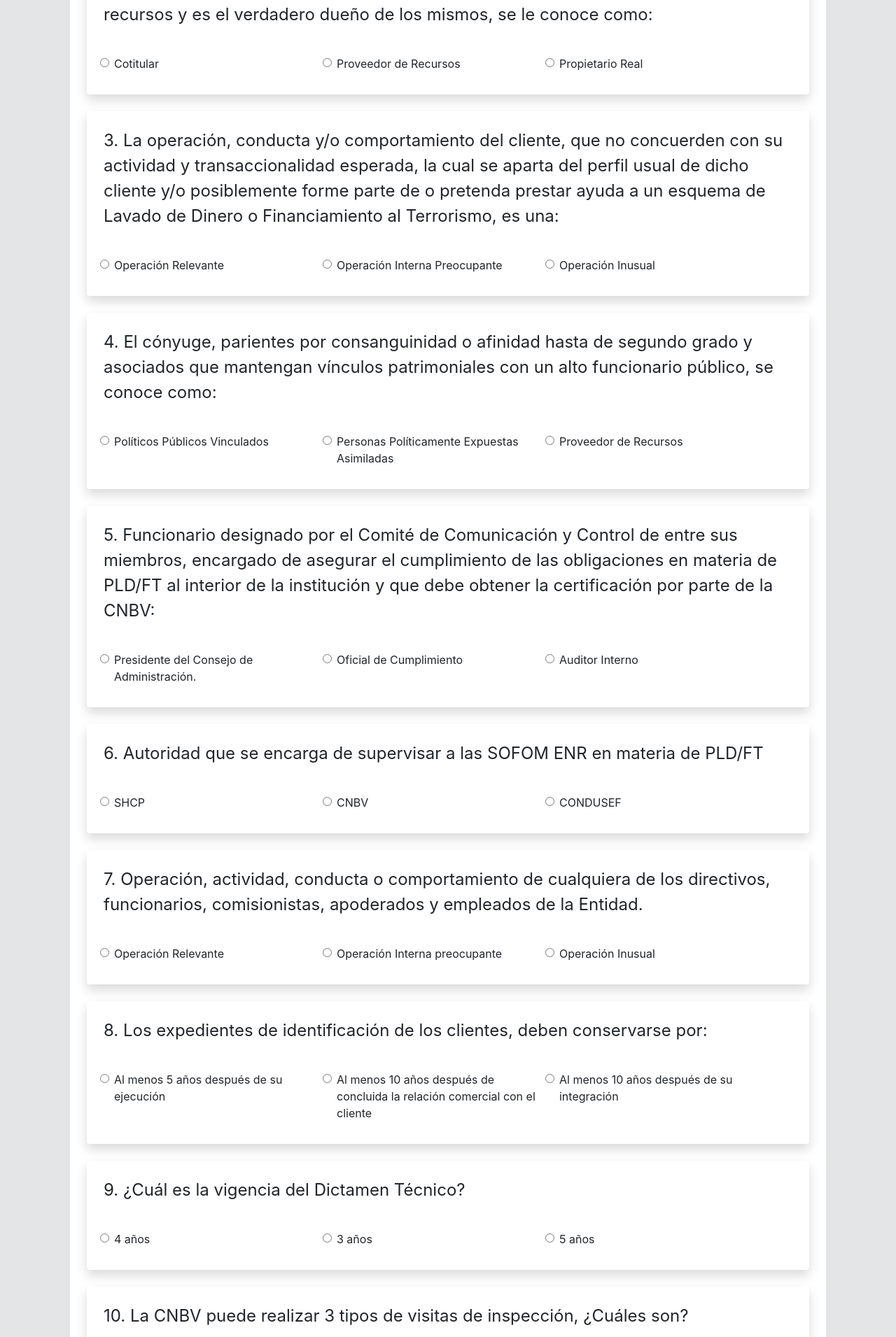
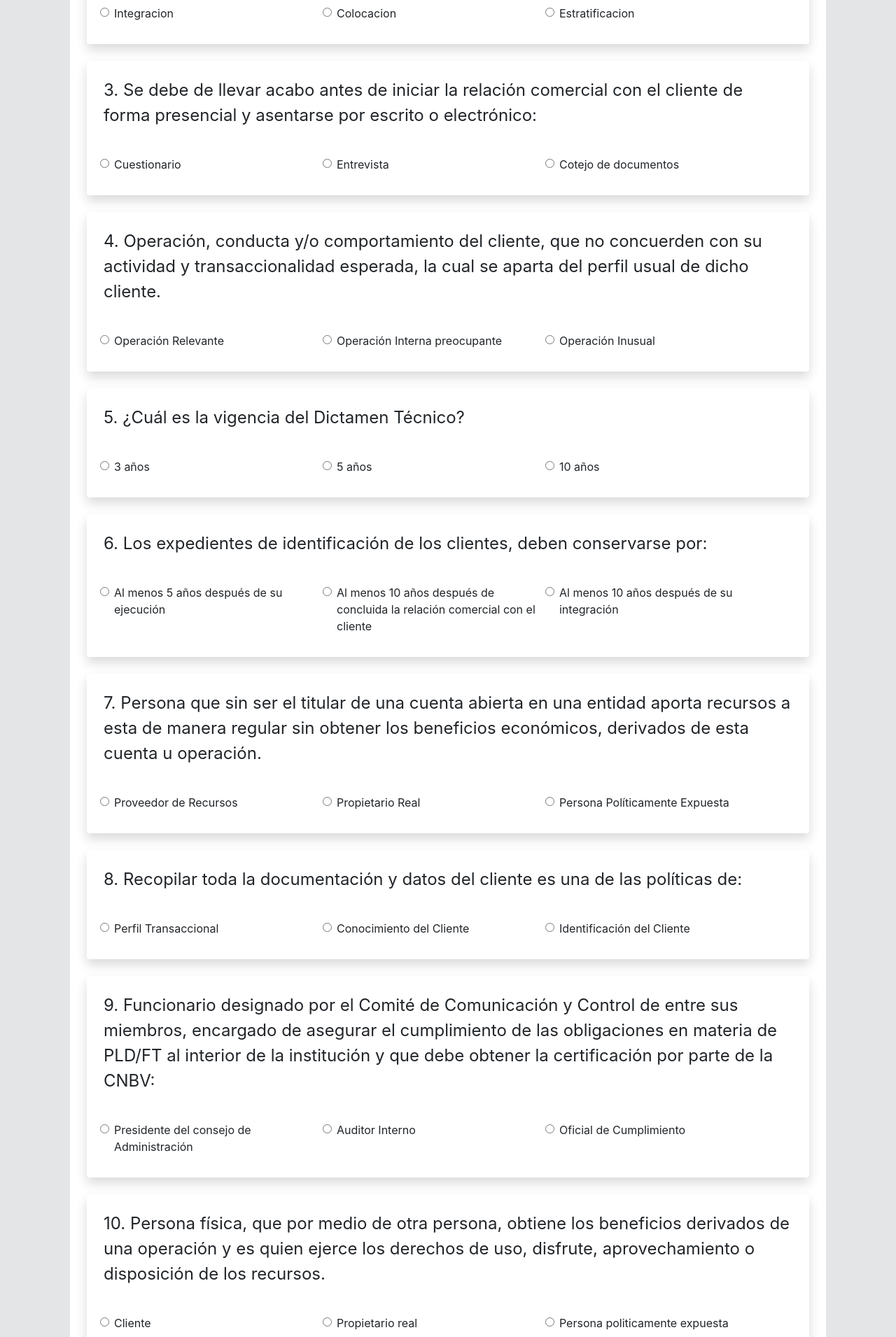
Before and after one commit to gabrielmares/examenPLD, a React (Create React App) app: page /inicio in a window 1280 px wide. Shown: the part 449-2360 px from the top of the page at 70% size. Built offline with nearby package versions, Linux system fonts and the light colour scheme; no server answers; the database is empty; sample sign-in values are in the browser's storage.

Commit message:
actualizacion de componentes y preguntas

```diff
--- a/package.json
+++ b/package.json
@@ -3,17 +3,21 @@
   "version": "0.1.0",
   "private": true,
   "dependencies": {
+    "@emotion/core": "^10.0.35",
+    "@emotion/styled": "^10.0.27",
     "@testing-library/jest-dom": "^4.2.4",
     "@testing-library/react": "^9.5.0",
     "@testing-library/user-event": "^7.2.1",
     "axios": "^0.19.2",
     "dotenv": "^8.2.0",
     "firebase": "^7.17.1",
+    "html2canvas": "^1.0.0-rc.7",
+    "jspdf": "^2.1.0",
     "react": "^16.13.1",
     "react-dom": "^16.13.1",
     "react-icons": "^3.10.0",
     "react-router-dom": "^5.2.0",
-    "react-scripts": "^3.4.2",
+    "react-scripts": "^3.4.3",
     "reactstrap": "^8.5.1"
   },
   "scripts": {
--- a/src/Preguntas.js
+++ b/src/Preguntas.js
@@ -8,52 +8,43 @@ export const Preguntas = [
         ]
     },
     {
-        pregunta: "A aquella persona física que por medio de otra obtiene los beneficios derivados de un contrato u operación, en última instancia ejerce los derechos de uso de los recursos y es el verdadero dueño de los mismos, se le conoce como:",
+        pregunta: "Introducir  ganancias ilícitas al sistema financiero se refiere a la etapa de:",
         respuestas: [
-            "Cotitular",
-            "Proveedor de Recursos",
-            "Propietario Real"
+            "Integracion",
+            "Colocacion",
+            "Estratificacion"
         ]
     },
     {
-        pregunta: "La operación, conducta y/o comportamiento del cliente, que no concuerden con su actividad y transaccionalidad esperada, la cual se aparta del perfil usual de dicho cliente y/o posiblemente forme parte de o pretenda prestar ayuda a un esquema de Lavado de Dinero o Financiamiento al Terrorismo, es una:",
+        pregunta: "Se debe de llevar acabo antes de iniciar la relación comercial con el cliente de forma presencial y asentarse por escrito o electrónico:",
         respuestas: [
-            "Operación Relevante",
-            "Operación Interna Preocupante",
-            "Operación Inusual"
+            "Cuestionario",
+            "Entrevista",
+            "Cotejo de documentos"
         ]
     }, {
-        pregunta: "El cónyuge, parientes por consanguinidad o afinidad hasta de segundo grado y asociados que mantengan vínculos patrimoniales con un alto funcionario público, se conoce como:",
-        respuestas: [
-            "Políticos Públicos Vinculados",
-            "Personas Políticamente Expuestas Asimiladas",
-            "Proveedor de Recursos"
-        ]
-    },
-    {
-        pregunta: "Funcionario designado por el Comité de Comunicación y Control de entre sus miembros, encargado de asegurar el cumplimiento de las obligaciones en materia de PLD/FT al interior de la institución y que debe obtener la certificación por parte de la CNBV:",
-        respuestas: [
-            "Presidente del Consejo de Administración.",
-            "Oficial de Cumplimiento",
-            "Auditor Interno"
-
-        ]
-    },
-    {
-        pregunta: "Autoridad que se encarga de supervisar a las SOFOM ENR en materia de PLD/FT",
-        respuestas: [
-            "SHCP",
-            "CNBV",
-            "CONDUSEF"
-        ]
-    },
-
-    {
-        pregunta: "Operación, actividad, conducta o comportamiento de cualquiera de los directivos, funcionarios, comisionistas, apoderados y empleados de la Entidad.",
+        pregunta: "Operación, conducta y/o comportamiento del cliente, que no concuerden con su actividad y transaccionalidad esperada, la cual se aparta del perfil usual de dicho cliente.",
         respuestas: [
             "Operación Relevante",
             "Operación Interna preocupante",
             "Operación Inusual"
+        ]
+    },
+    // {
+    //     pregunta: "Funcionario designado por el Comité de Comunicación y Control de entre sus miembros, encargado de asegurar el cumplimiento de las obligaciones en materia de PLD/FT al interior de la institución y que debe obtener la certificación por parte de la CNBV:",
+    //     respuestas: [
+    //         "Presidente del Consejo de Administración.",
+    //         "Oficial de Cumplimiento",
+    //         "Auditor Interno"
+
+    //     ]
+    // },
+    {
+        pregunta: "¿Cuál es la vigencia del Dictamen Técnico?",
+        respuestas: [
+            "3 años",
+            "5 años",
+            "10 años"
         ]
     },
     {
@@ -65,21 +56,60 @@ export const Preguntas = [
         ]
     },
     {
-        pregunta: "¿Cuál es la vigencia del Dictamen Técnico?",
+        pregunta: "Persona que sin ser el titular de una cuenta abierta en una entidad aporta recursos a esta de manera regular sin obtener los beneficios económicos, derivados de esta cuenta u operación. ",
         respuestas: [
-            "4 años",
-            "3 años",
-            "5 años"
+            "Proveedor de Recursos",
+            "Propietario Real",
+            "Persona Políticamente Expuesta"
         ]
     },
     {
-        pregunta: "La CNBV puede realizar 3 tipos de visitas de inspección, ¿Cuáles son?",
+        pregunta: "Recopilar toda la documentación y datos del cliente es una de las políticas de:",
         respuestas: [
-            "Ordinaria, Extraordinaria y de Investigación",
-            "Ordinaria, Especial y de Investigación.",
-            "Ordinaria, Correctiva y de Investigación.",
+            "Perfil Transaccional",
+            "Conocimiento del Cliente",
+            "Identificación del Cliente"
+        ]
+    },
+    {
+        pregunta: "Funcionario designado por el Comité de Comunicación y Control de entre sus miembros, encargado de asegurar el cumplimiento de las obligaciones en materia de PLD/FT al interior de la institución y que debe obtener la certificación por parte de la CNBV:",
+        respuestas: [
+            "Presidente del consejo de Administración",
+            "Auditor Interno",
+            "Oficial de Cumplimiento",
             // "Todas las anteriores"
         ]
 
-    }
+    },
+    {
+        pregunta: "Persona física, que por medio de otra persona, obtiene los beneficios derivados de una operación y es quien ejerce los derechos de uso, disfrute, aprovechamiento o disposición de los recursos.",
+        respuestas: [
+            "Cliente",
+            "Propietario real",
+            "Persona politicamente expuesta",
+            // "Todas las anteriores"
+        ]
+
+    },
+
+    {
+        pregunta: "Si como empleado o funcionario de la Entidad detectas una posible operación, actividad, conducta o comportamiento sospechoso, ¿Cuál es tu obligación?",
+        respuestas: [
+            "Enviar un correo electrónico a la Dirección General para informarle el caso.",
+            "Ninguno, la detección de inusualidad es responsabilidad del Oficial de Cumplimiento",
+            "Enviar un reporte interno al Oficial de Cumplimiento a través de los medios establecidos para dicho fin.",
+            // "Todas las anteriores"
+        ]
+
+    },
+    {
+        pregunta: "Los expedientes de clientes clasificados en Grado de Riesgo Alto deberán ser actualizados al menos______ al año. ",
+        respuestas: [
+            "1 Vez",
+            "2 Veces",
+            "3 Veces",
+            // "Todas las anteriores"
+        ]
+
+    },
 ]
--- /dev/null
+++ b/src/components/PDF.js
@@ -0,0 +1,74 @@
+// import React from 'react';
+import { jsPDF } from "jspdf";
+import { Preguntas } from '../Preguntas'
+// eslint-disable-next-line
+// import { AiOutlineCheck, AiOutlineClose } from 'react-icons/ai'
+
+
+
+const generaPDF = (examen) => {
+    const doc = new jsPDF('p', 'in', 'letter');
+
+
+    const {calificacion, opciones, evaluacion, usuario: { nombre } } = examen
+    let positionY = 1, linea, resp, positionX = 0;
+
+    let titulo = `Nombre: ${nombre}`;
+    // Calificacion: ${calificacion}`
+    doc.text(1, 1, titulo)
+    doc.text(6, 1, `Calificacion: ${calificacion}`)
+    positionY = 1.7
+    let font = doc.getFont();
+    Preguntas.map((question, index) => {
+        if (index === 8) {
+            doc.addPage();
+            positionY = 1
+        }
+        const { pregunta, respuestas } = question
+        positionX = 1
+        linea = doc
+            .setFontSize(14)
+            .setTextColor(0)
+            .setFont(font, 'normal')
+            .splitTextToSize(index + 1 + ". " + pregunta, 6.8)
+        doc.text(1, positionY, linea)
+        positionY += linea.length * 24 / 72
+        let indexPregunta = index
+        // eslint-disable-next-line
+        respuestas.map((respuesta, index) => {
+            resp = doc
+                .setFontSize(10)
+                .splitTextToSize(respuesta, 2);
+            if (parseInt(opciones[indexPregunta]) === index) {
+                doc.setFont(font, 'bold');
+            }
+            doc.text(positionX, positionY, resp);
+            positionX = positionX + 2.3;
+            doc.setFont(font, 'normal')
+        })
+
+
+        if (!evaluacion[index]) {
+            doc
+                .setFontSize(16)
+                .setTextColor(233, 51, 51)
+                .text(7.3, positionY + 0.2, 'Falso')
+        } else {
+            doc
+                .setFontSize(16)
+                .setTextColor(15, 190, 44)
+                .text(7.3, positionY + 0.2, 'Verdadero')
+        }
+        if (resp.length <= 2) {
+            // eslint-disable-next-line
+            positionY += resp.length * 30 / 72
+        } else {
+            // eslint-disable-next-line
+            positionY += resp.length * 24 / 72
+        }
+
+    })
+    doc.save(`${nombre}.pdf`)
+
+}
+export default generaPDF;
--- a/src/components/layout/Header.jsx
+++ b/src/components/layout/Header.jsx
@@ -38,6 +38,9 @@ const Header = (props) => {
                         <NavItem>
                             <NavLink className="color-links" to="/pld/resultados">Resultados</NavLink>
                         </NavItem>
+                        <NavItem>
+                            <NavLink className="color-links m-4" to="/inicio">Examen</NavLink>
+                        </NavItem>
                     </Nav>
                 )}
             </div>
--- a/src/components/privates/Answers.jsx
+++ b/src/components/privates/Answers.jsx
@@ -17,7 +17,7 @@ const Answers = ({ respuestas }) => {
                 {respuestas.map((respuesta, index) => (
                     <Label key={ID + index} className={`radio col-md-${respuestas.length <= 3 ? (respuestas.length + 1) : (respuestas.length - 1)}`}>
                         {/* if number of answer more than 3, set 4 columns, if there are less set 3  */}
-                        <Input key={index} id={index} type="radio" name={`respuesta${ID}`} value={respuesta} onChange={handleQuestion} /> {respuesta}
+                        <Input key={index} id={index} type="radio" name={`${ID}`} value={respuesta} onChange={handleQuestion} /> {respuesta}
                     </Label>
 
                 ))}
--- a/src/components/privates/Exam.jsx
+++ b/src/components/privates/Exam.jsx
@@ -4,21 +4,24 @@ import { respuestasContext } from "../../provider/contextAnswers";
 import Question from './Question';
 import { Preguntas } from '../../Preguntas';
 import { saveDocument, useAuth, OnlyOne, logOut } from '../../firebase/firebase';
-// import ModalDialog from './Modal';
 
 
 const Exam = (props) => {
     let examen = {};
     const userInfo = useAuth();
     const [get, setGet] = React.useState(false);
-    const { answer, setEvaluacicon, setEvaluar, evaluar } = React.useContext(respuestasContext);
+    const { answer, setEvaluacicon, setEvaluar, evaluar, option,  setPrint } = React.useContext(respuestasContext);
+    // console.log(userInfo)
 
 
     React.useEffect(() => {
 
         if (userInfo.user) {
             const { email } = userInfo.user
-            // console.log(email)
+            const { oficial } = userInfo.token.claims
+            if (oficial) {
+                return setGet(false)
+            }
             const getExamen = async (email) => {
                 // console.log(userInfo)
                 await OnlyOne(email)
@@ -40,10 +43,9 @@ const Exam = (props) => {
     if (userInfo.pending) {
         return false;
     }
-    // setGet(true)
 
 
-
+    // console.log(userInfo.user.uid)
 
 
     const correctAnswer = [
@@ -53,17 +55,19 @@ const Exam = (props) => {
         Preguntas[3].respuestas[2],
         Preguntas[4].respuestas[0],
         Preguntas[5].respuestas[1],
-        Preguntas[6].respuestas[1],
-        Preguntas[7].respuestas[1],
-        Preguntas[8].respuestas[1],
-        Preguntas[9].respuestas[1]
+        Preguntas[6].respuestas[0],
+        Preguntas[7].respuestas[2],
+        Preguntas[8].respuestas[2],
+        Preguntas[9].respuestas[1],
+        Preguntas[10].respuestas[2],
+        Preguntas[11].respuestas[0]
     ]
-    // console.log(correctAnswer.length)
+    //  console.log(correctAnswer.length)
     const handleSubmitExam = async e => {
         setEvaluar(false);
         e.preventDefault()
         let evaluaciones = [];
-
+        examen.opciones = option;
         examen.respuestas = answer;
         let arrayAnswers = Object.values(answer);
         // console.log(correctAnswer.length, answer)
@@ -77,7 +81,7 @@ const Exam = (props) => {
         }
         const correctsAnswers = evaluaciones.filter(aprovacion => aprovacion === true)
 
-        examen.calificacion = (correctsAnswers.length / Preguntas.length) * 10
+        examen.calificacion = ((correctsAnswers.length / Preguntas.length) * 10).toFixed(2)
         examen.evaluacion = evaluaciones;
         examen.usuario = {
             email: userInfo.user.email,
@@ -91,7 +95,7 @@ const Exam = (props) => {
         }
         setEvaluacicon(evaluaciones)
         setEvaluar(true);
-
+        setPrint(true);
         // return evaluaciones;
     }
 
@@ -110,7 +114,7 @@ const Exam = (props) => {
                     </ModalFooter>
                 </Modal>
             ) : (
-                    <Container color="white" className="move-up">
+                    <Container color="white" className="move-up" id='examen'>
                         <Container>
                             <Form className="bg-white p-4">
                                 <blockquote className="text-center">
@@ -124,12 +128,26 @@ const Exam = (props) => {
                                     )
                                 })}
                                 <Col className="pt-4 d-flex justify-content-center">
-                                    {!evaluar && <Button type="submit" color="primary" style={{ width: '220px' }} onClick={e => handleSubmitExam(e)}>Enviar respuestas</Button>}
+                                    {!evaluar
+                                        && (
+                                            <Button
+                                                type="submit"
+                                                color="primary"
+                                                style={{ width: '220px' }}
+                                                onClick={e => handleSubmitExam(e)}
+                                            >
+                                                Enviar respuestas
+                                            </Button>
+                                        )
+
+                                    }
+
                                 </Col>
                             </Form>
                         </Container >
                     </Container>
-                )}
+                )
+            }
 
         </>
 
--- a/src/provider/contextAnswers.js
+++ b/src/provider/contextAnswers.js
@@ -6,6 +6,25 @@ export const respuestasContext = React.createContext();
 const HandleAnswer = (props) => {
 
     const [answer, setAnswer] = React.useState({
+        0: "",
+        1: "",
+        2: "",
+        3: "",
+        4: "",
+        5: "",
+        6: "",
+        7: "",
+        8: "",
+        9: "",
+        10: "",
+        11: ""
+
+    });
+
+    const [evaluar, setEvaluar] = React.useState(false);
+    const [print, setPrint] = React.useState(false);
+
+    const [option, setOption] = React.useState({
         respuesta0: "",
         respuesta1: "",
         respuesta2: "",
@@ -15,16 +34,19 @@ const HandleAnswer = (props) => {
         respuesta6: "",
         respuesta7: "",
         respuesta8: "",
-        respuesta9: ""
-    });
+        respuesta9: "",
+        respuesta10: "",
+        respuesta11: ""
 
-    const [evaluar, setEvaluar] = React.useState(false);
-
-
+    })
     const [evaluacion, setEvaluacicon] = React.useState([])
 
 
     const handleQuestion = e => {
+        setOption({
+            ...option,
+            [e.target.name]: e.target.id
+        })
         setAnswer({
             ...answer,
             [e.target.name]: e.target.value
@@ -38,6 +60,9 @@ const HandleAnswer = (props) => {
                 answer,
                 evaluacion,
                 evaluar,
+                option,
+                print,
+                setPrint,
                 setEvaluar,
                 setEvaluacicon,
                 setAnswer,
```
Also changed, not shown: src/components/privates/EvaluationList.jsx (added, +88 -0 lines), src/firebase/firebase.js (+35 -3 lines), src/pages/Results.js (+21 -2 lines), 1 other file (tests, documents, lock files or other folders). Lines whose indentation alone changed are shown as unchanged.
